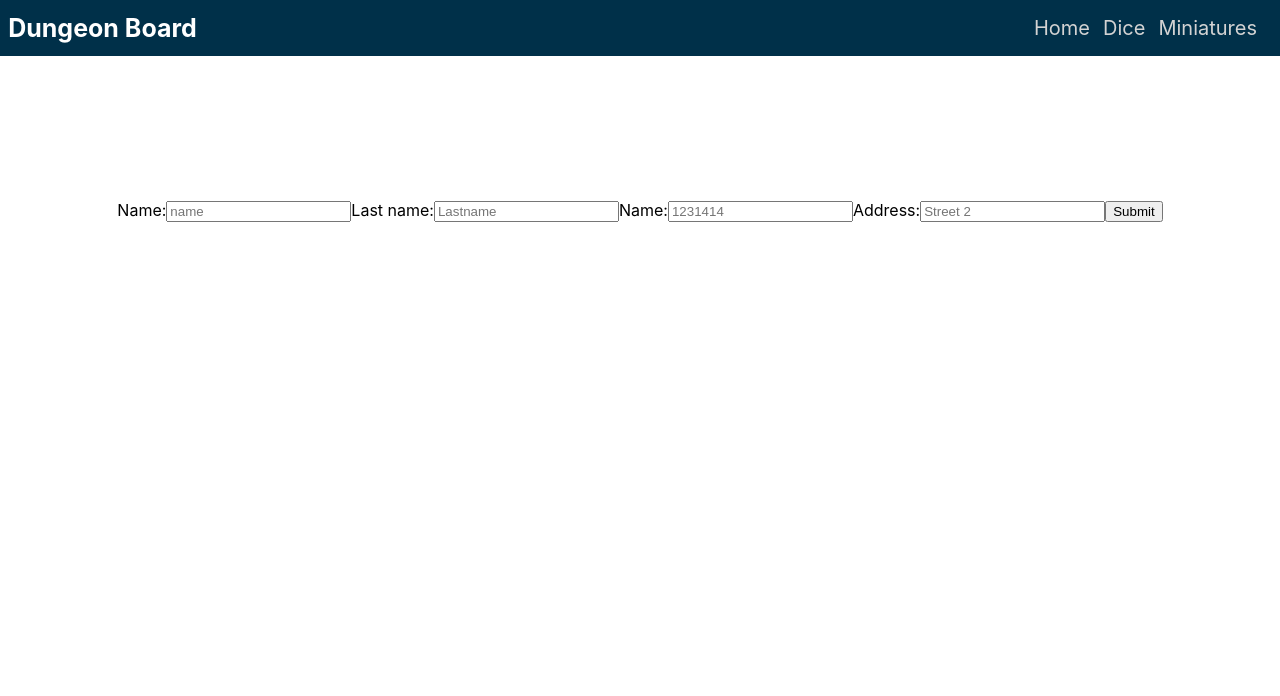
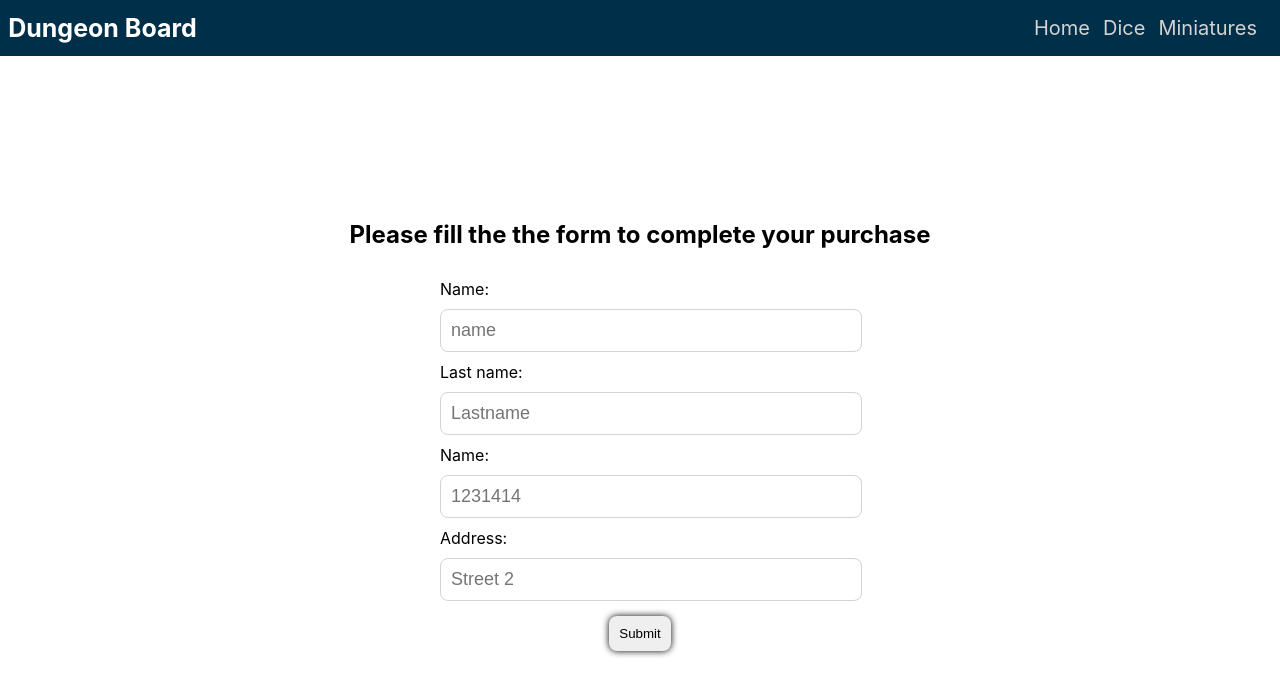
Before and after one commit to PabloGCH/proyecto-react-coderhouse, a React (Create React App) app: page /purchase in a window 1280 px wide. Shown: the top 696 px of the page. Built offline with nearby package versions, Linux system fonts and the light colour scheme.

Commit message:
Changed purchase form styles

```diff
--- a/src/components/CheckOut/CheckOut.css
+++ b/src/components/CheckOut/CheckOut.css
@@ -1,3 +1,19 @@
 .CheckOut {
 	margin-top: 200px;
+	display: flex;
+	flex-direction: column;
+	align-items: center;
 }
+
+
+.CheckOut .genBtn {
+	border: none;
+	cursor: pointer;
+	margin-top: 15px;
+	color:  black;
+	text-decoration: none;
+	box-shadow: 0px 0px 7px;
+	font-size: 20px;
+	padding: 20px;
+	border-radius: 8px;
+}
--- a/src/components/CheckOut/CheckOut.js
+++ b/src/components/CheckOut/CheckOut.js
@@ -12,14 +12,6 @@ const CheckOut = () => {
 	const [operationId, setOperationId] = useState("");
 	const [buyerData, setBuyerData] = useState("");
 	const [loading, setLoading] = useState(false);
-/*
- *
-firstName: "pablo",
-lastName: "choconi",
-phone: "1234567",
-address: "direccion 2389"
-
- * */
 	const createOrder = async () => {
 		const objOrder = {
 			buyer: {
@@ -50,9 +42,19 @@ address: "direccion 2389"
 				loading && <p>Loading...</p>
 			}
 			{buyerData == "" ?
-				(<PurchaseForm setDataFunc={setBuyerData}/>)
+				(
+					<>
+					<h2>Please fill the the form to complete your purchase</h2>
+					<PurchaseForm setDataFunc={setBuyerData}/>
+					</>
+				)
 				:
-				(quantity != 0 &&<button onClick={() => createOrder()}>Generate order</button>)
+				(quantity != 0 &&
+					<>
+					<h2>Only one more click!</h2>
+					<button className="genBtn" onClick={() => createOrder()}>Generate order</button>
+					</>
+				)
 			}
 			{
 				operationId != "" &&
--- a/src/components/CheckOut/PurchaseForm/PurchaseForm.css
+++ b/src/components/CheckOut/PurchaseForm/PurchaseForm.css
@@ -0,0 +1,43 @@
+.purchaseForm {
+	display: flex;
+	flex-direction: column;
+	width: 400px;
+	align-items: flex-start;
+}
+
+.purchaseForm label {
+	padding-top: 10px;
+	padding-bottom: 10px;
+}
+
+.purchaseForm input {
+	width: 100%;
+	padding: 10px;
+	font-size: 18px;
+	border: 1px solid lightgray;
+	border-radius: 8px;
+}
+
+.purchaseForm input:focus {
+	outline: none;
+	box-shadow: 0px 0px 10px 3px lightgray;
+}
+
+.purchaseForm .error {
+	color: red;
+}
+
+.purchaseForm button, .purchaseForm .error {
+	align-self: center;
+}
+
+.purchaseForm button {
+	border: none;
+	cursor: pointer;
+	margin-top: 15px;
+	color:  black;
+	text-decoration: none;
+	box-shadow: 0px 0px 7px;
+	padding: 10px;
+	border-radius: 8px;
+}
--- a/src/components/CheckOut/PurchaseForm/PurchaseForm.js
+++ b/src/components/CheckOut/PurchaseForm/PurchaseForm.js
@@ -1,3 +1,4 @@
+import "./PurchaseForm.css"
 import { useEffect, useState } from "react";
 
 
@@ -33,7 +34,7 @@ const PurchaseForm = ({setDataFunc}) => {
 	};
 
 	return (
-		<form>
+		<form className="purchaseForm">
 			<label for="name">Name:</label>
 			<input onChange={(e) => setName(e.target.value)} id="name" placeholder="name"></input>
 			<label for="lastname">Last name:</label>
@@ -42,7 +43,7 @@ const PurchaseForm = ({setDataFunc}) => {
 			<input onChange={(e) => setPhone(e.target.value)} id="phone" placeholder="1231414"></input>
 			<label for="address">Address:</label>
 			<input onChange={(e) => setAdress(e.target.value)} id="address" placeholder="Street 2"></input>
-			{failedSubmit && <p>*All fields are required</p>}
+			{failedSubmit && <p className="error">*All fields are required</p>}
 			<button type="button" onClick={handleSubmit}>Submit</button>
 		</form>
 	)
--- a/src/components/ItemDetailContainer/ItemDetail/ItemDetail.css
+++ b/src/components/ItemDetailContainer/ItemDetail/ItemDetail.css
@@ -19,6 +19,7 @@
 	font-weight: bold;
 }
 .ItemDetail .link {
+	border: none;
 	margin-top: 15px;
 	color:  black;
 	text-decoration: none;
```
